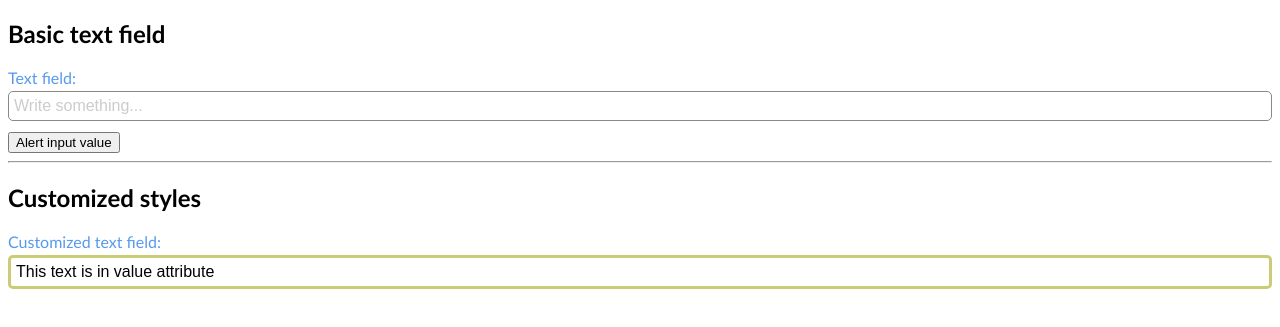
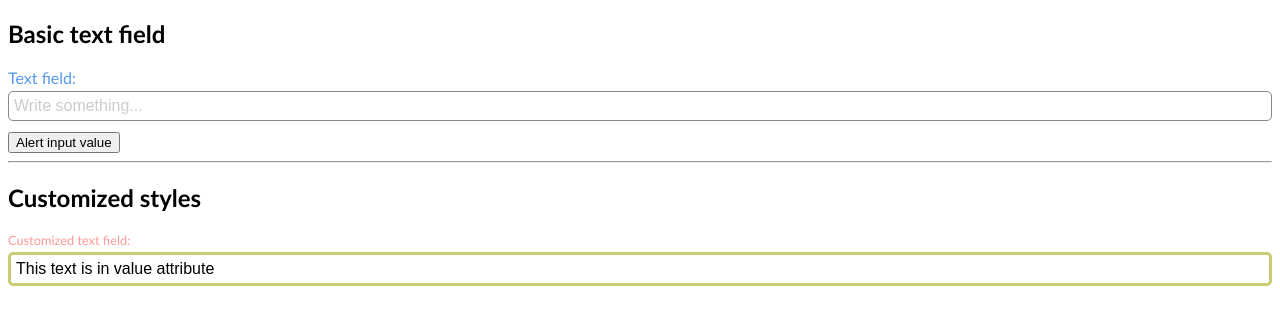
Before and after one commit to Polydile/dile-input, a website with bundled scripts: page demo/index.html in a window 1280 px wide. Shown: the part 63-390 px from the top of the page. Built offline with nearby package versions, Linux system fonts and the light colour scheme.

Commit message:
new custom styles

```diff
--- a/demo/index.html
+++ b/demo/index.html
@@ -33,6 +33,8 @@
     --dile-input-border-size: 3px;
     --dile-input-focus-border-color: #3c7;
     --dile-input-border-color: #cc7;
+    --dile-input-label-color: #f99;
+    --dile-input-label-font-size: 0.8em;
   }
   </style>
   <dile-input
--- a/dile-input.js
+++ b/dile-input.js
@@ -24,12 +24,27 @@ import { LitElement, html, css } from 'lit-element';
  * --dile-input-border-color | Input element border color | #888
  * --dile-input-focus-border-color | Input element border on focus | #6af
  * --dile-input-disabled-border-color | Input element border when disabled | #eee
+ * --dile-input-label-font-size | Font size for the label | 1em
+ * --dile-input-label-color | Color for the label text | #59e
  *
  * @customElement
  * @litElement
  */
 
 class DileInput extends LitElement {
+
+  /**
+   * Fired when user press enter key.
+   *
+   * @event enter-pressed
+   */
+
+  /**
+   * Liten to the native input event to recive text input updates
+   *
+   * @event input
+   */
+
   static get properties() {
     return {
       /** Label to the element */
@@ -68,6 +83,7 @@ class DileInput extends LitElement {
     label {
       display: block;
       margin-bottom: 4px;
+      font-size: var(--dile-input-label-font-size, 1em);
       color: var(--dile-input-label-color, #59e);
     }
     input {
@@ -110,6 +126,11 @@ class DileInput extends LitElement {
     </div>
     `;
   }
+  /**
+   * Private method to dispatch events on enter key pressed
+   *
+   * @return {!IronRequestElement}
+   */
   _lookForEnter(e) {
     let keycode = (e.keyCode ? e.keyCode : e.which);
     if (keycode == '13') {
--- a/package.json
+++ b/package.json
@@ -1,6 +1,6 @@
 {
   "name": "dile-input",
-  "version": "1.1.0",
+  "version": "1.2.0",
   "description": "Web Component for a customized input text field, based in LitElement.",
   "main": "dile-input.js",
   "scripts": {
```
